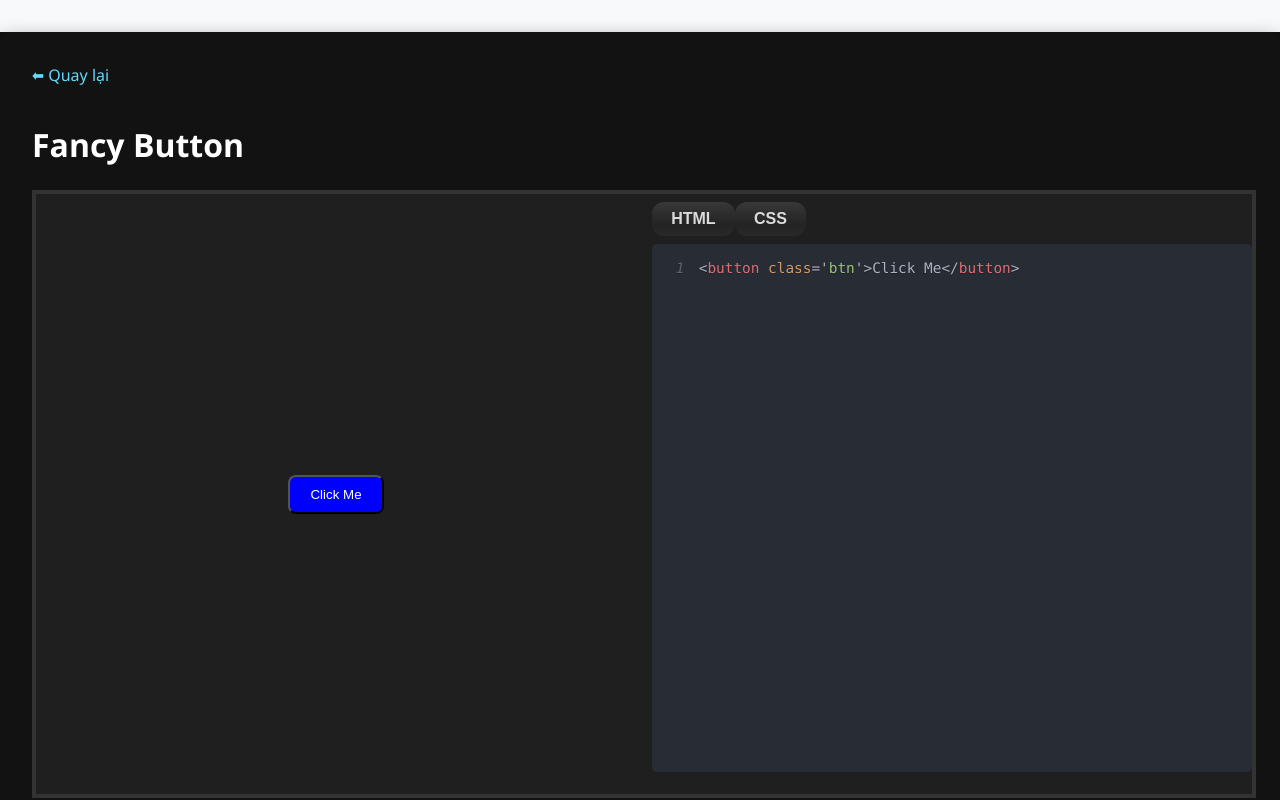
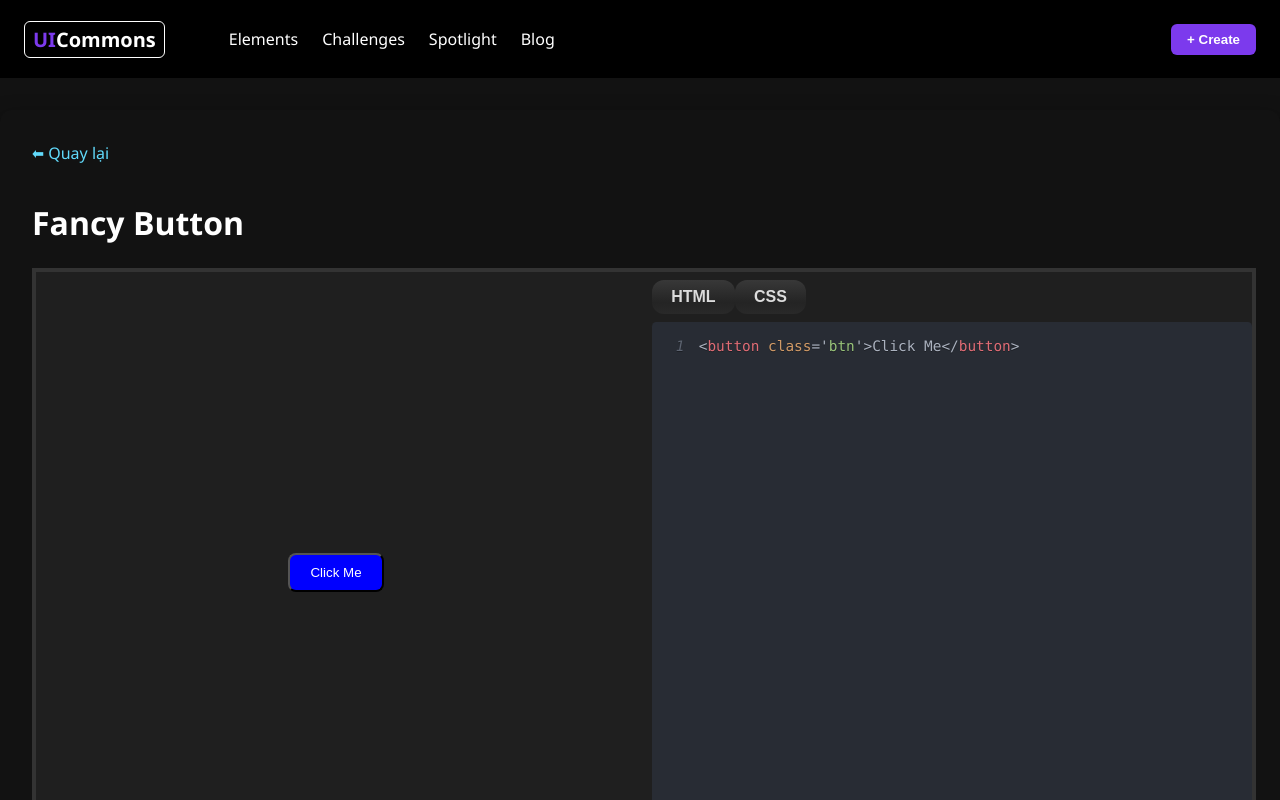
Before and after one commit to Igiss/UICommons, a React (Vite) app: page /element/1 in a window 1280 px wide. Shown: the top 800 px of the page. Built offline with nearby package versions, Linux system fonts and the light colour scheme.

Commit message:
thêm trang element

```diff
--- a/src/App.tsx
+++ b/src/App.tsx
@@ -1,18 +1,22 @@
 import { Suspense } from "react";
 import { Route, Routes } from "react-router-dom";
 import About from "./pages/About";
-import ElementDetail from "./pages/Elements";
+import ElementDetail from "./pages/Detail";
 import Home from "./pages/Home";
+import Navbar from "./pages/Navbar";
+import Elements from "./pages/Element";
 
 function App() {
   return (
     <Suspense fallback={<></>}>
+      <Navbar />
+
       <Routes>
         <Route path="/" element={<Home />} />
         <Route path="/home" element={<Home />} />
         <Route path="/element/:id" element={<ElementDetail />} />
         <Route path="/about" element={<About />} />
-
+        <Route path="/elements" element={<Elements />} />
         {/* Route 404 */}
         <Route path="*" element={<div>404 Not Found</div>} />
       </Routes>
--- /dev/null
+++ b/src/pages/Element/index.tsx
@@ -0,0 +1,87 @@
+import { useEffect, useState } from "react";
+import { Link } from "react-router-dom";
+import { elementsMock } from "../../mockData/home"; // dữ liệu giả
+import "../Element/style.scss";
+
+export interface IElement {
+  id: number;
+  title: string;
+  category?: string; // ✅ thêm category để lọc
+  css: string;
+  reactCode: string;
+  html?: string;
+}
+
+const Elements = () => {
+  const [elements, setElements] = useState<IElement[]>([]);
+  const [search, setSearch] = useState("");
+  const [category, setCategory] = useState("all"); // ✅ bộ lọc
+
+  useEffect(() => {
+    setElements(elementsMock);
+  }, []);
+
+  // Lọc dữ liệu
+  const filtered = elements.filter((el) => {
+    const matchSearch = el.title.toLowerCase().includes(search.toLowerCase());
+    const matchCategory = category === "all" || el.category === category;
+    return matchSearch && matchCategory;
+  });
+
+  return (
+    <div className="elements-page">
+      <h1>All Elements</h1>
+
+      {/* Bộ lọc */}
+      <div className="filters">
+        <input
+          type="text"
+          placeholder="🔍 Search element..."
+          value={search}
+          onChange={(e) => setSearch(e.target.value)}
+        />
+
+        <select value={category} onChange={(e) => setCategory(e.target.value)}>
+          <option value="all">All Categories</option>
+          <option value="button">Button</option>
+          <option value="card">Card</option>
+          <option value="form">Form</option>
+          <option value="nav">Navigation</option>
+        </select>
+      </div>
+
+      {/* Grid */}
+      <div className="grid">
+        {filtered.map((el) => (
+          <Link to={`/element/${el.id}`} key={el.id} className="card">
+            <iframe
+              title={el.title}
+              className="preview"
+              srcDoc={`
+                <html>
+                  <head>
+                    <style>
+                      body {
+                        display: flex;
+                        justify-content: center;
+                        align-items: center;
+                        height: 100vh;
+                        margin: 0;
+                      }
+                      ${el.css}
+                    </style>
+                  </head>
+                  <body>
+                    ${el.html}
+                  </body>
+                </html>
+              `}
+            />
+          </Link>
+        ))}
+      </div>
+    </div>
+  );
+};
+
+export default Elements;
--- /dev/null
+++ b/src/pages/Element/style.scss
@@ -0,0 +1,86 @@
+.elements-page {
+  padding: 20px;
+  text-align: center;
+
+  h1 {
+    color: white;
+    margin-bottom: 20px;
+  }
+
+  .filters {
+    display: flex;
+    justify-content: center;
+    gap: 12px;
+    margin-bottom: 20px;
+
+    input,
+    select {
+      padding: 10px 14px 10px 14px;
+      border-radius: 25px;
+      border: 1px solid #333;
+      background-color: #1e1e1e;
+      color: #fff;
+      font-size: 14px;
+      outline: none;
+      transition: all 0.3s ease;
+    }
+
+    input:focus,
+    select:focus {
+      border-color: #7b5cff;
+      box-shadow: 0 0 8px rgba(123, 92, 255, 0.6);
+    }
+  }
+
+  .grid {
+    display: grid;
+    grid-template-columns: repeat(auto-fill, minmax(250px, 1fr));
+    gap: 20px;
+    margin-top: 40px;
+  }
+
+  .card {
+    border: 1px solid #ddd;
+    border-radius: 10px;
+    padding: 15px;
+    text-decoration: none;
+    color: black;
+    background: #fff;
+    transition: 0.2s;
+
+    &:hover {
+      transform: scale(1.03);
+      box-shadow: 0px 3px 10px rgba(0, 0, 0, 0.15);
+    }
+
+    .preview {
+      width: 100%;
+      height: 120px;
+      border: none;
+      display: flex;
+      align-items: center;
+      justify-content: center;
+    }
+
+    p {
+      margin-top: 10px;
+      font-weight: 600;
+      color: #333;
+    }
+  }
+
+  .create-btn {
+    background: linear-gradient(90deg, #7b5cff, #8f65ff);
+    color: white;
+    border: none;
+    padding: 8px 16px;
+    border-radius: 8px;
+    font-weight: 600;
+    cursor: pointer;
+    transition: 0.2s ease;
+
+    &:hover {
+      opacity: 0.9;
+    }
+  }
+}
--- a/src/pages/Home/index.tsx
+++ b/src/pages/Home/index.tsx
@@ -2,7 +2,7 @@ import { useEffect, useState } from "react";
 import { Link } from "react-router-dom";
 import "./style.scss";
 import { elementsMock } from "../../mockData/home";
-import LoginModal from "../../pages/Login/login"; // nhớ export default trong login.tsx
+// nhớ export default trong login.tsx
 
 export interface IElement {
   id: number;
@@ -15,26 +15,10 @@ export interface IElement {
 const Home = () => {
   const [search, setSearch] = useState("");
   const [elements, setElements] = useState<IElement[]>([]);
-  const [isLoggedIn, setIsLoggedIn] = useState(false);
-  const [showLoginPopup, setShowLoginPopup] = useState(false);
 
   const filtered = elements.filter((el) =>
     el.title.toLowerCase().includes(search.toLowerCase())
   );
-
-  const handleButtonClick = () => {
-    if (isLoggedIn) {
-      alert("Đã đăng nhập");
-    } else {
-      setShowLoginPopup(true); // ✅ dùng hàm setter
-    }
-  };
-
-  const handleLogin = () => {
-    // ví dụ login thành công
-    setIsLoggedIn(true);
-    setShowLoginPopup(false); // ✅ tắt popup
-  };
 
   useEffect(() => {
     setElements(elementsMock);
@@ -43,22 +27,6 @@ const Home = () => {
 
   return (
     <div className="home">
-      <div className="header">
-        <h1>UICommons</h1>
-        {/* Nút Create */}
-        <button className="create-btn" onClick={handleButtonClick}>
-          + Create
-        </button>
-      </div>
-
-      {/* Popup login */}
-      {showLoginPopup && (
-        <LoginModal
-          onClose={() => setShowLoginPopup(false)}
-          onLogin={handleLogin}
-        />
-      )}
-
       <input
         type="text"
         placeholder="Tìm component..."
--- a/src/pages/Login/login.tsx
+++ b/src/pages/Login/index.tsx
@@ -1,4 +1,4 @@
-import "../Login/login.scss";
+import "../Login/style.scss";
 
 interface LoginModalProps {
   onClose: () => void;
--- /dev/null
+++ b/src/pages/Navbar/index.tsx
@@ -0,0 +1,64 @@
+import { useState } from "react";
+import { Link } from "react-router-dom";
+import "../Navbar/style.scss";
+import LoginModal from "../Login"; // nhớ export default
+
+const Navbar = () => {
+  const [isLoggedIn, setIsLoggedIn] = useState(false);
+  const [showLoginPopup, setShowLoginPopup] = useState(false);
+
+  const handleButtonClick = () => {
+    if (isLoggedIn) {
+      alert("Đã đăng nhập");
+    } else {
+      setShowLoginPopup(true);
+    }
+  };
+
+  const handleLogin = () => {
+    setIsLoggedIn(true);
+    setShowLoginPopup(false);
+  };
+
+  return (
+    <nav className="navbar">
+      {/* Logo */}
+      <Link to="/" className="logo">
+        <span className="ui">UI</span>Commons
+      </Link>
+
+      {/* Menu */}
+      <ul className="menu">
+        <li>
+          <Link to="/elements">Elements</Link>
+        </li>
+        <li>
+          <Link to="/challenges">Challenges</Link>
+        </li>
+        <li>
+          <Link to="/spotlight">Spotlight</Link>
+        </li>
+        <li>
+          <Link to="/blog">Blog</Link>
+        </li>
+      </ul>
+
+      {/* Action bên phải */}
+      <div className="actions">
+        <button className="create-btn" onClick={handleButtonClick}>
+          + Create
+        </button>
+      </div>
+
+      {/* Popup login */}
+      {showLoginPopup && (
+        <LoginModal
+          onClose={() => setShowLoginPopup(false)}
+          onLogin={handleLogin}
+        />
+      )}
+    </nav>
+  );
+};
+
+export default Navbar;
--- /dev/null
+++ b/src/pages/Navbar/style.scss
@@ -0,0 +1,63 @@
+.navbar {
+  display: flex;
+  align-items: center;
+  justify-content: space-between;
+  padding: 12px 24px;
+  background: #000;
+  color: #fff;
+  position: sticky;
+  top: 0;
+  z-index: 1000;
+
+  .logo {
+    font-size: 20px;
+    font-weight: bold;
+    text-decoration: none;
+    color: white;
+    border: 1px solid white;
+    padding: 4px 8px;
+    border-radius: 6px;
+
+    .ui {
+      color: #7c3aed;
+    }
+  }
+
+  .menu {
+    list-style: none;
+    display: flex;
+    gap: 24px;
+    margin-left: 24px; // giữ khoảng cách với logo
+
+    li a {
+      text-decoration: none;
+      color: white;
+      font-weight: 500;
+
+      &:hover {
+        color: #7c3aed;
+      }
+    }
+  }
+
+  .actions {
+    margin-left: auto; // đẩy riêng actions ra ngoài cùng bên phải
+    display: flex;
+    align-items: center;
+
+    .create-btn {
+      background: #7c3aed;
+      border: none;
+      padding: 8px 16px;
+      border-radius: 6px;
+      color: #fff;
+      font-weight: 600;
+      cursor: pointer;
+      transition: 0.2s;
+
+      &:hover {
+        background: #5b21b6;
+      }
+    }
+  }
+}
```
Also changed, not shown: src/pages/Detail/index.tsx (renamed from src/pages/Elements/index.tsx), src/pages/Detail/style.scss (renamed from src/pages/Elements/style.scss), src/pages/Login/style.scss (renamed from src/pages/Login/login.scss).
